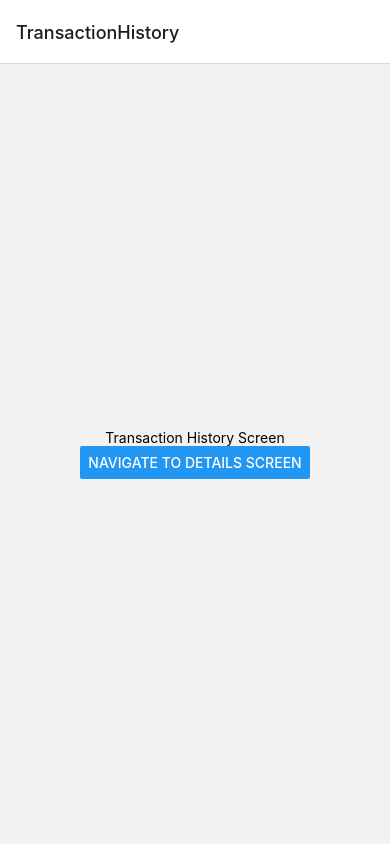
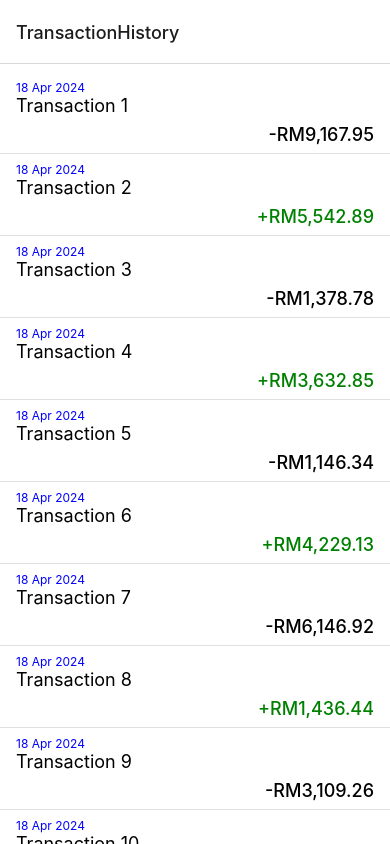
Before and after one commit to bbaoNg97/secure-transaction-history, a React Native app: screen / in a window 390 px wide. Built offline with nearby package versions, Linux system fonts and the light colour scheme.

Commit message:
Create UI for TransactionHistoryScreen with basic sample data integration

```diff
--- a/package.json
+++ b/package.json
@@ -14,6 +14,7 @@
     "@react-navigation/native-stack": "^6.9.26",
     "expo": "~50.0.14",
     "expo-status-bar": "~1.11.1",
+    "moment": "^2.30.1",
     "react": "18.2.0",
     "react-native": "0.73.6",
     "react-native-safe-area-context": "4.8.2",
--- a/sampleTransactions.json
+++ b/sampleTransactions.json
@@ -1,142 +1,142 @@
 [
   {
     "id": 1,
-    "amount": 2202.58,
-    "date": "2024-04-18T08:57:07.722Z",
-    "description": "Transaction 0",
+    "amount": 9167.95,
+    "date": "2024-04-18T15:05:59.005Z",
+    "description": "Transaction 1",
     "type": "CREDIT"
   },
   {
     "id": 2,
-    "amount": 9017.79,
-    "date": "2024-04-18T08:57:07.723Z",
-    "description": "Transaction 1",
+    "amount": 5542.89,
+    "date": "2024-04-18T15:05:59.006Z",
+    "description": "Transaction 2",
     "type": "DEBIT"
   },
   {
     "id": 3,
-    "amount": 4856.75,
-    "date": "2024-04-18T08:57:07.723Z",
-    "description": "Transaction 2",
+    "amount": 1378.78,
+    "date": "2024-04-18T15:05:59.006Z",
+    "description": "Transaction 3",
     "type": "CREDIT"
   },
   {
     "id": 4,
-    "amount": 2749.33,
-    "date": "2024-04-18T08:57:07.723Z",
-    "description": "Transaction 3",
+    "amount": 3632.85,
+    "date": "2024-04-18T15:05:59.006Z",
+    "description": "Transaction 4",
     "type": "DEBIT"
   },
   {
     "id": 5,
-    "amount": 6371.86,
-    "date": "2024-04-18T08:57:07.723Z",
-    "description": "Transaction 4",
+    "amount": 1146.34,
+    "date": "2024-04-18T15:05:59.006Z",
+    "description": "Transaction 5",
     "type": "CREDIT"
   },
   {
     "id": 6,
-    "amount": 5714.61,
-    "date": "2024-04-18T08:57:07.723Z",
-    "description": "Transaction 5",
+    "amount": 4229.13,
+    "date": "2024-04-18T15:05:59.006Z",
+    "description": "Transaction 6",
     "type": "DEBIT"
   },
   {
     "id": 7,
-    "amount": 5291.75,
-    "date": "2024-04-18T08:57:07.723Z",
-    "description": "Transaction 6",
+    "amount": 6146.92,
+    "date": "2024-04-18T15:05:59.006Z",
+    "description": "Transaction 7",
     "type": "CREDIT"
   },
   {
     "id": 8,
-    "amount": 8192.2,
-    "date": "2024-04-18T08:57:07.723Z",
-    "description": "Transaction 7",
+    "amount": 1436.44,
+    "date": "2024-04-18T15:05:59.006Z",
+    "description": "Transaction 8",
     "type": "DEBIT"
   },
   {
     "id": 9,
-    "amount": 4388.23,
-    "date": "2024-04-18T08:57:07.723Z",
-    "description": "Transaction 8",
+    "amount": 3109.26,
+    "date": "2024-04-18T15:05:59.006Z",
+    "description": "Transaction 9",
     "type": "CREDIT"
   },
   {
     "id": 10,
-    "amount": 9721.83,
-    "date": "2024-04-18T08:57:07.723Z",
-    "description": "Transaction 9",
+    "amount": 4903.59,
+    "date": "2024-04-18T15:05:59.006Z",
+    "description": "Transaction 10",
     "type": "DEBIT"
   },
   {
     "id": 11,
-    "amount": 6283.61,
-    "date": "2024-04-18T08:57:07.723Z",
-    "description": "Transaction 10",
+    "amount": 1649.69,
+    "date": "2024-04-18T15:05:59.006Z",
+    "description": "Transaction 11",
     "type": "CREDIT"
   },
   {
     "id": 12,
-    "amount": 4609.02,
-    "date": "2024-04-18T08:57:07.723Z",
-    "description": "Transaction 11",
+    "amount": 8245.65,
+    "date": "2024-04-18T15:05:59.006Z",
+    "description": "Transaction 12",
     "type": "DEBIT"
   },
   {
     "id": 13,
-    "amount": 6724.15,
-    "date": "2024-04-18T08:57:07.723Z",
-    "description": "Transaction 12",
+    "amount": 9568.6,
+    "date": "2024-04-18T15:05:59.006Z",
+    "description": "Transaction 13",
     "type": "CREDIT"
   },
   {
     "id": 14,
-    "amount": 6507.48,
-    "date": "2024-04-18T08:57:07.723Z",
-    "description": "Transaction 13",
+    "amount": 5824.88,
+    "date": "2024-04-18T15:05:59.006Z",
+    "description": "Transaction 14",
     "type": "DEBIT"
   },
   {
     "id": 15,
-    "amount": 1823.79,
-    "date": "2024-04-18T08:57:07.723Z",
-    "description": "Transaction 14",
+    "amount": 6782.59,
+    "date": "2024-04-18T15:05:59.006Z",
+    "description": "Transaction 15",
     "type": "CREDIT"
   },
   {
     "id": 16,
-    "amount": 1004.53,
-    "date": "2024-04-18T08:57:07.723Z",
-    "description": "Transaction 15",
+    "amount": 6048.79,
+    "date": "2024-04-18T15:05:59.006Z",
+    "description": "Transaction 16",
     "type": "DEBIT"
   },
   {
     "id": 17,
-    "amount": 8391.61,
-    "date": "2024-04-18T08:57:07.723Z",
-    "description": "Transaction 16",
+    "amount": 8235.04,
+    "date": "2024-04-18T15:05:59.006Z",
+    "description": "Transaction 17",
     "type": "CREDIT"
   },
   {
     "id": 18,
-    "amount": 2174.63,
-    "date": "2024-04-18T08:57:07.723Z",
-    "description": "Transaction 17",
+    "amount": 1698.43,
+    "date": "2024-04-18T15:05:59.006Z",
+    "description": "Transaction 18",
     "type": "DEBIT"
   },
   {
     "id": 19,
-    "amount": 4663.35,
-    "date": "2024-04-18T08:57:07.723Z",
-    "description": "Transaction 18",
+    "amount": 746.83,
+    "date": "2024-04-18T15:05:59.006Z",
+    "description": "Transaction 19",
     "type": "CREDIT"
   },
   {
     "id": 20,
-    "amount": 5677.81,
-    "date": "2024-04-18T08:57:07.723Z",
-    "description": "Transaction 19",
+    "amount": 5462.46,
+    "date": "2024-04-18T15:05:59.006Z",
+    "description": "Transaction 20",
     "type": "DEBIT"
   }
 ]
--- a/src/app/RootNavigator.tsx
+++ b/src/app/RootNavigator.tsx
@@ -1,5 +1,6 @@
 import { NavigationContainer } from '@react-navigation/native';
 import { createNativeStackNavigator } from '@react-navigation/native-stack';
+import { StatusBar } from 'expo-status-bar';
 import React from 'react';
 
 import { Navigation } from '../typings/navigation';
@@ -11,6 +12,7 @@ const Stack = createNativeStackNavigator<Navigation.RootStackParamList>();
 const RootNavigator = (): JSX.Element => {
   return (
     <NavigationContainer>
+      <StatusBar style="auto" />
       <Stack.Navigator>
         <Stack.Screen name="TransactionHistory" component={TransactionsHistoryScreen} />
         <Stack.Screen name="TransactionDetails" component={TransactionDetailsScreen} options={{ headerBackTitleVisible: false }} />
--- a/src/core/components/HistoryListItem.tsx
+++ b/src/core/components/HistoryListItem.tsx
@@ -1,9 +1,59 @@
-import { View, Text } from "react-native"
+import { View, Text, StyleSheet, TouchableOpacity } from "react-native"
+import { convertToDDMMMYYYY, formatAmountWithCommas } from "../utils";
 
-export const HistoryListItem=()=>{
-    return(
-        <View>
-            <Text>LisItem</Text>
-        </View>
+interface HistoryListItemProps {
+    transaction: Transaction.Data;
+    onPress: () => void;
+}
+
+export const HistoryListItem = (props: HistoryListItemProps) => {
+    const { transaction, onPress } = props;
+
+    return (
+        <TouchableOpacity style={styles.container} onPress={onPress}>
+            <View style={styles.wrapper}>
+                <Text style={styles.date}>{convertToDDMMMYYYY(transaction.date)}</Text>
+                <Text style={styles.description}>{transaction.description}</Text>
+            </View>
+            <View style={styles.amountWrapper}>
+                {transaction.type === 'CREDIT' ?
+                    <Text style={styles.creditAmount}>-RM{formatAmountWithCommas(transaction.amount)}</Text>
+                    :
+                    <Text style={styles.debitAmount}>+RM{formatAmountWithCommas(transaction.amount)}</Text>
+                }
+
+            </View>
+        </TouchableOpacity>
     )
 }
+
+const styles = StyleSheet.create({
+    container: {
+        flex: 1,
+        marginHorizontal: 16,
+        marginVertical: 8,
+    },
+    amountWrapper: {
+        alignItems: 'flex-end'
+    },
+    creditAmount: {
+        fontSize: 18,
+        fontWeight: '500',
+        color: 'black',
+    },
+    debitAmount: {
+        fontSize: 18,
+        fontWeight: '500',
+        color: 'green',
+    },
+    wrapper: {
+        marginBottom: 8,
+    },
+    date: {
+        fontSize: 12,
+        color: 'blue'
+    },
+    description: {
+        fontSize: 18,
+    }
+});
--- /dev/null
+++ b/src/core/components/Separator.tsx
@@ -0,0 +1,7 @@
+import { View } from "react-native"
+
+export const Separator = () => {
+    return (
+        <View style={{ borderBottomWidth: 1, borderColor: '#e0e0e0' }} />
+    )
+}
--- /dev/null
+++ b/src/core/utils/index.ts
@@ -0,0 +1,10 @@
+import moment from 'moment';
+
+export function convertToDDMMMYYYY(isoDate: string){
+    const date = moment(isoDate);
+    return date.format('DD MMM YYYY');
+}
+
+export function formatAmountWithCommas(amount:number){
+    return amount.toLocaleString();
+}
--- a/src/core/views/TransactionDetailsScreen.tsx
+++ b/src/core/views/TransactionDetailsScreen.tsx
@@ -12,6 +12,7 @@ export const TransactionDetailsScreen = ({ route }: Navigation.RootStackScreenPr
 const style = StyleSheet.create({
     container: {
         flex: 1,
+        backgroundColor: 'white',
         alignItems: 'center',
         justifyContent: 'center'
     }
--- a/src/core/views/TransactionHistoryScreen.tsx
+++ b/src/core/views/TransactionHistoryScreen.tsx
@@ -1,23 +1,41 @@
-import { View, Text, StyleSheet, Button } from "react-native"
-import { Navigation } from "../../typings/navigation"
+import { View, Text, StyleSheet, Button, FlatList, SafeAreaView } from "react-native"
+import { HistoryListItem } from "../components/HistoryListItem";
+import sampleTransactions from '../../../sampleTransactions.json';
+import { Navigation } from "../../typings/navigation";
+import { Separator } from "../components/Separator";
 
 export const TransactionsHistoryScreen = ({ navigation }: Navigation.RootStackScreenProps<'TransactionHistory'>) => {
-    const handlePress = () => {
-        navigation.navigate('TransactionDetails', { transactionId: '123' });
+    const handlePress = (id: number) => {
+        navigation.navigate('TransactionDetails', { transactionId: id });
     };
 
     return (
-        <View style={style.container}>
-            <Text>Transaction History Screen</Text>
-            <Button onPress={handlePress} title="Navigate to Details screen" />
-        </View>
+        <SafeAreaView style={style.container}>
+            <FlatList
+                keyExtractor={(item) => item.id.toString()}
+                style={{ paddingVertical: 8 }}
+                data={sampleTransactions}
+                renderItem={({ item, index }) =>
+                    <>
+                        <HistoryListItem
+                            transaction={item as Transaction.Data}
+                            onPress={() => handlePress(item.id)}
+                        />
+                        {index !== sampleTransactions.length - 1 &&
+                            <Separator />
+                        }
+                    </>
+
+                }
+
+            />
+        </SafeAreaView>
     )
 }
 
 const style = StyleSheet.create({
     container: {
         flex: 1,
-        alignItems: 'center',
-        justifyContent: 'center'
+        backgroundColor: 'white'
     }
-})
+});
--- a/src/scripts/generateSampleTransactions.ts
+++ b/src/scripts/generateSampleTransactions.ts
@@ -7,7 +7,7 @@ function generateSampleTransactions(total: number) {
             id: i + 1,
             amount: parseFloat((Math.random() * 10000).toFixed(2)),
             date: new Date().toISOString(),
-            description: `Transaction ${i}`,
+            description: `Transaction ${i + 1}`,
             type: i % 2 === 0 ? 'CREDIT' : 'DEBIT'
         };
 
--- a/src/typings/navigation.d.ts
+++ b/src/typings/navigation.d.ts
@@ -11,7 +11,7 @@ declare global {
 declare namespace Navigation {
   type RootStackParamList = {
     TransactionHistory: undefined;
-    TransactionDetails: { transactionId: string };
+    TransactionDetails: { transactionId: number };
   };
 
   type RootStackScreenProps<T extends keyof RootStackParamList> = NativeStackScreenProps<RootStackParamList, T>;
```
Also changed, not shown: 1 other file (tests, documents, lock files or other folders).
